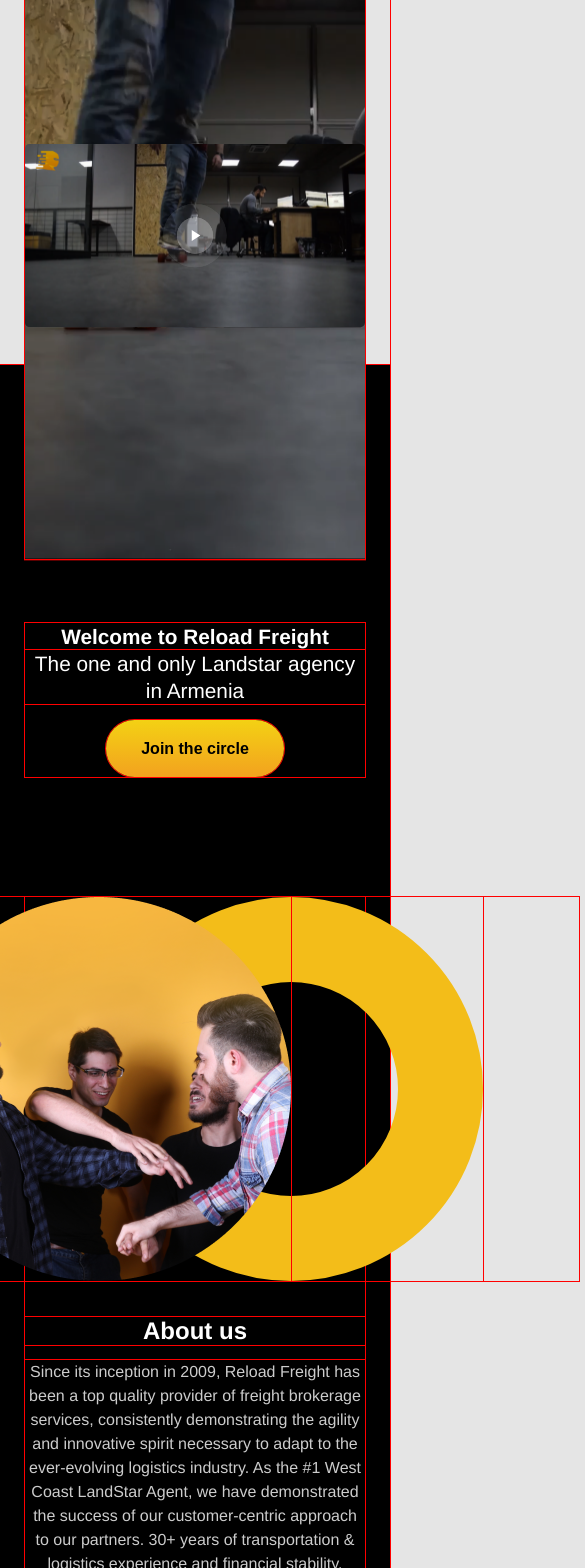
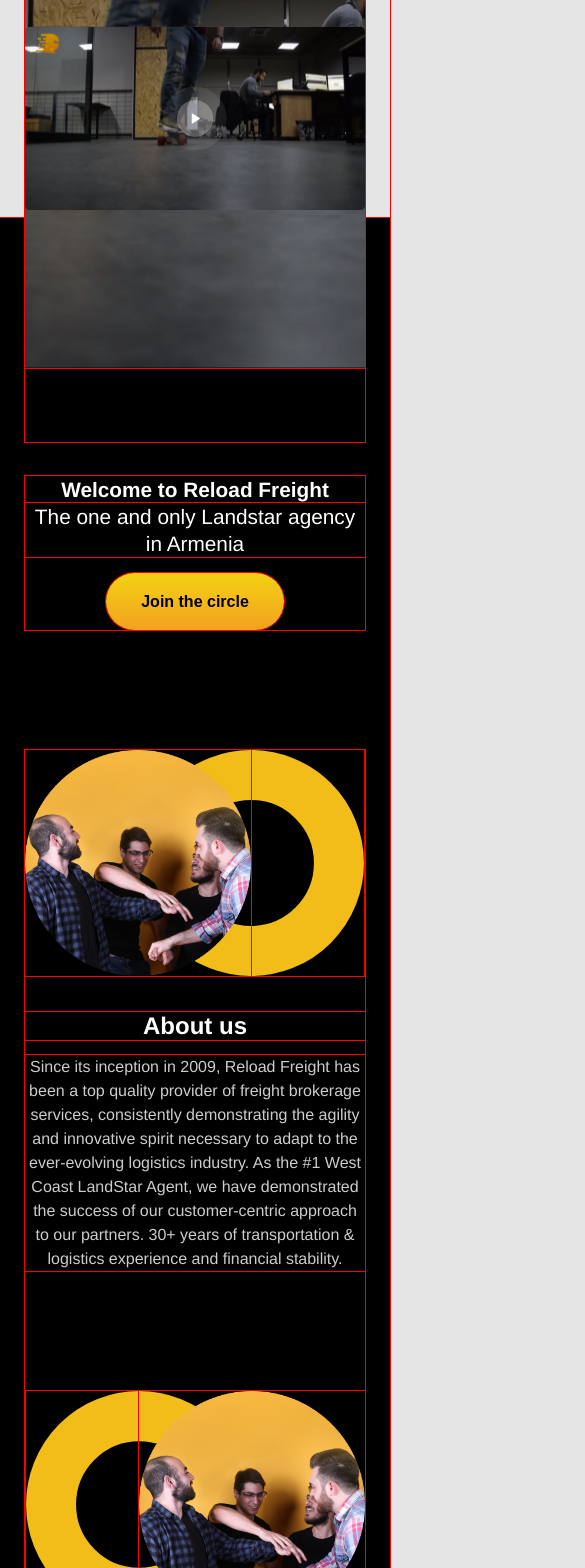
Before and after one commit to hasmikvasilyan/ReloadFreight, a React (Create React App) app: page / in a window 390 px wide. Shown: the part 1777-3345 px from the top of the page, 585 px wide, since content can reach past the window. Built offline with nearby package versions, Linux system fonts and the light colour scheme.

Commit message:
responsive sircles

```diff
--- a/src/index.css
+++ b/src/index.css
@@ -208,7 +208,7 @@
 .aboutImgWrapper {
   display: flex;
   align-items: center;
-  flex: 1;
+  flex: 1 1;
 }
 .aboutImgWrapper img {
   position: relative;
@@ -227,7 +227,7 @@
   transform: translateX(50%);
 }
 .aboutTxtWrapper {
-  flex: 1;
+  flex: 1 1;
 }
 .aboutTxtWrapper h3 {
   margin-bottom: 15px;
@@ -637,6 +637,9 @@
   .aboutHeading h2 {
     font-size: 2.1rem;
   }
+  #stats .player{
+    height: 500px !important;
+  }
   .successWrapper li {
     padding: 0.65rem;
   }
@@ -678,14 +681,14 @@
     font-size: 1.5rem;
   }
   .aboutImgWrapper img {
-    width: auto;
+    /* width: auto; */
   }
-  .aboutImgWrapper img:first-child {
-    left: 50%;
-    transform: translateX(-75%);
+   .aboutImgWrapper img:first-child {
+    /* left: 50%;
+    transform: translateX(-75%); */
   }
-  .aboutImgWrapper .circleIcon {
-    transform: translateX(-25%);
+  .aboutDescription:first-child .aboutImgWrapper .circleIcon {
+    transform: translateX(-50%);
   }
   .valuesWrapper {
     margin: 5.5rem 0 8.5rem;
```
